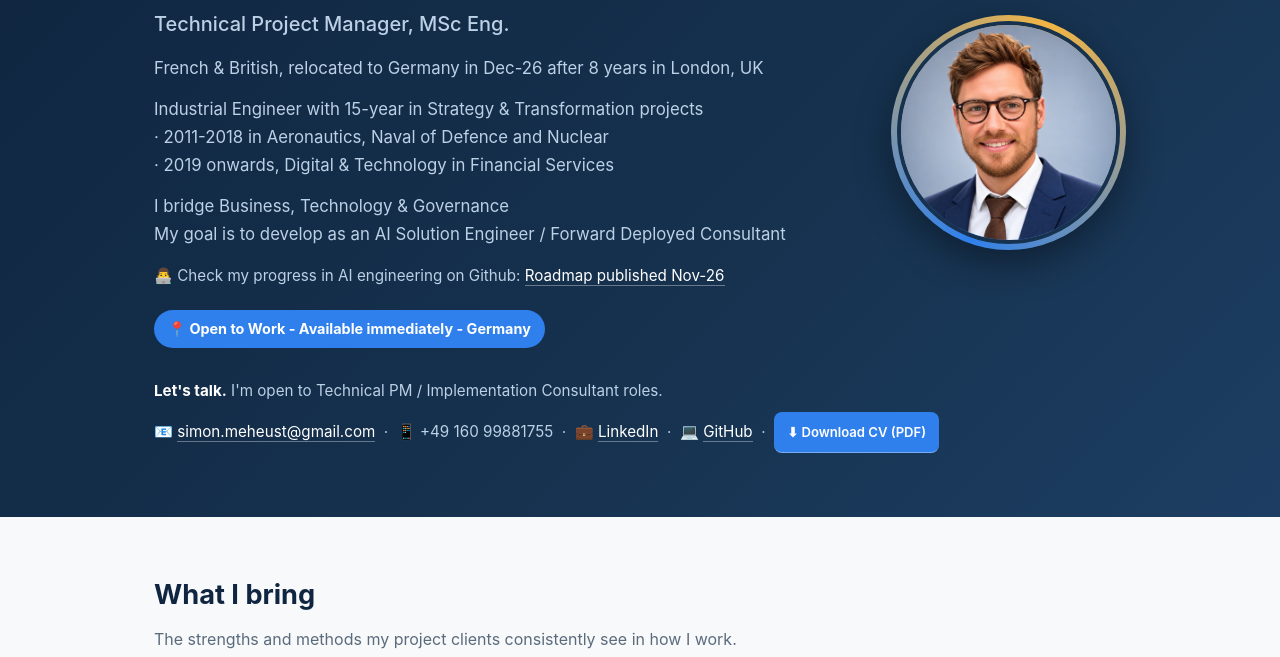
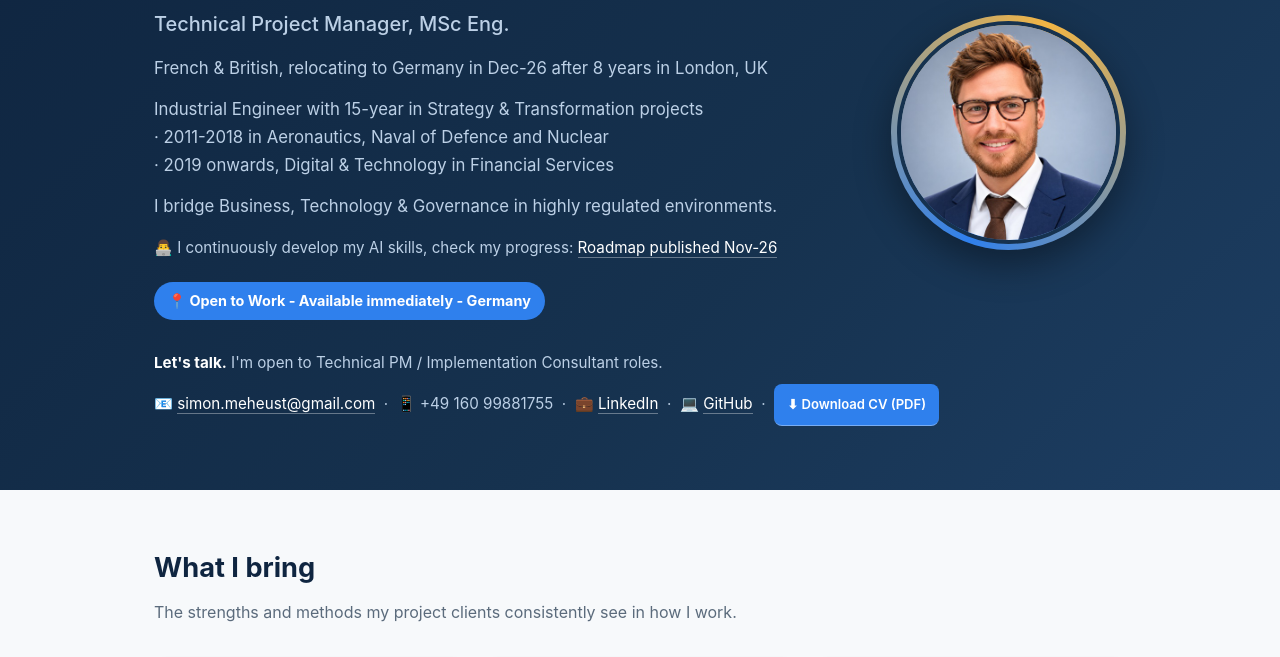
Before and after one commit to Simon-PMstack/about-me, a plain HTML site: page index.html in a window 1280 px wide. Shown: the part 133-790 px from the top of the page. Drawn offline with Linux system fonts and the light colour scheme.

Commit message:
progress update

```diff
--- a/index.html
+++ b/index.html
@@ -102,10 +102,10 @@
       <div class="hero-copy">
         <h1>Simon Meheust</h1>
         <h2 class="role">Technical Project Manager, MSc Eng.</h2>
-        <p class="tagline">French & British, relocated to Germany in Dec-26 after 8 years in London, UK</p>
+        <p class="tagline">French & British, relocating to Germany in Dec-26 after 8 years in London, UK</p>
         <p class="tagline">Industrial Engineer with 15-year in Strategy & Transformation projects<br>· 2011-2018 in Aeronautics, Naval of Defence and Nuclear<br>· 2019 onwards, Digital & Technology in Financial Services</p>
-        <p class="tagline">I bridge Business, Technology &amp; Governance<br>My goal is to develop as an AI Solution Engineer / Forward Deployed Consultant</p>
-        <p class="learn">👨‍💻 Check my progress in AI engineering on Github: <a href="https://github.com/Simon-PMstack/about-me/blob/main/learning/ROADMAP.md" target="_blank" rel="noopener noreferrer">Roadmap published Nov-26</a></p>
+        <p class="tagline">I bridge Business, Technology &amp; Governance in highly regulated environments.</p>
+        <p class="learn">👨‍💻 I continuously develop my AI skills, check my progress: <a href="https://github.com/Simon-PMstack/about-me/blob/main/learning/ROADMAP.md" target="_blank" rel="noopener noreferrer">Roadmap published Nov-26</a></p>
         <span class="status"><b>📍 Open to Work - Available immediately - Germany</b></span>
       </div>
       <div class="portrait">
```
Also changed, not shown: 1 other file.
